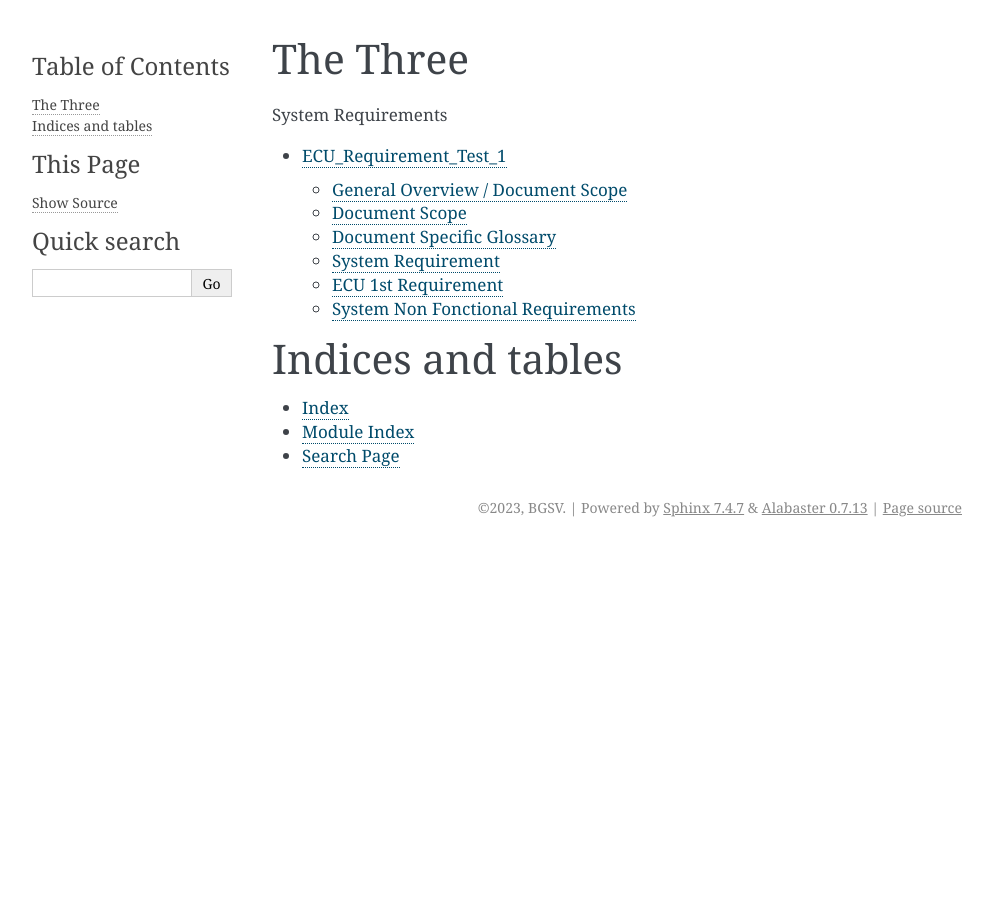
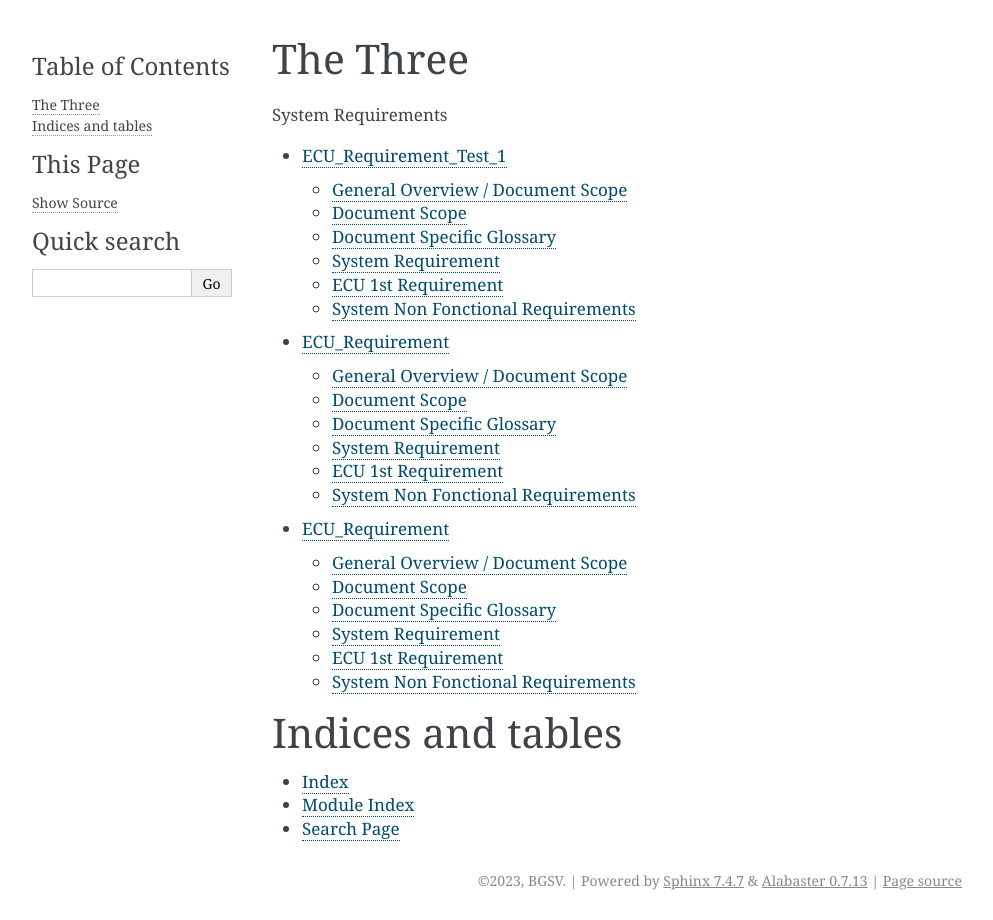
Before and after one commit to R2th/Target_rst_repo, a Sphinx documentation site: the page built from docs/index.rst, in a window 1280 px wide. Shown: the whole page, without its empty margins (148-1141 px from the left). Built offline with Sphinx 7.4.7, drawn with Linux system fonts in a browser that asks for light colours.

Commit message:
Update index.rst

```diff
--- a/docs/index.rst
+++ b/docs/index.rst
@@ -11,6 +11,8 @@ The Three
    :caption: System Requirements
 
    /src/Test_2.rst
+   /src/ECU_Requirement copy 4.rst
+   /src/ECU_Requirement copy 5.rst
 
 Indices and tables
 ==================
```
